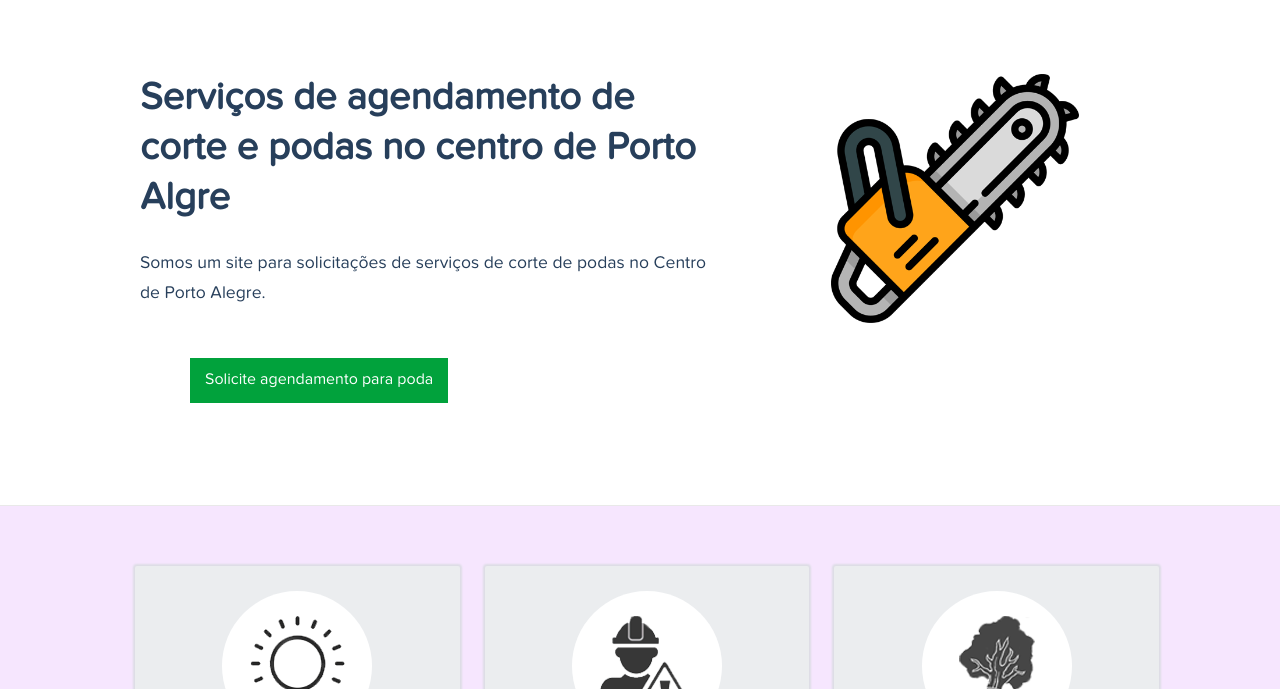
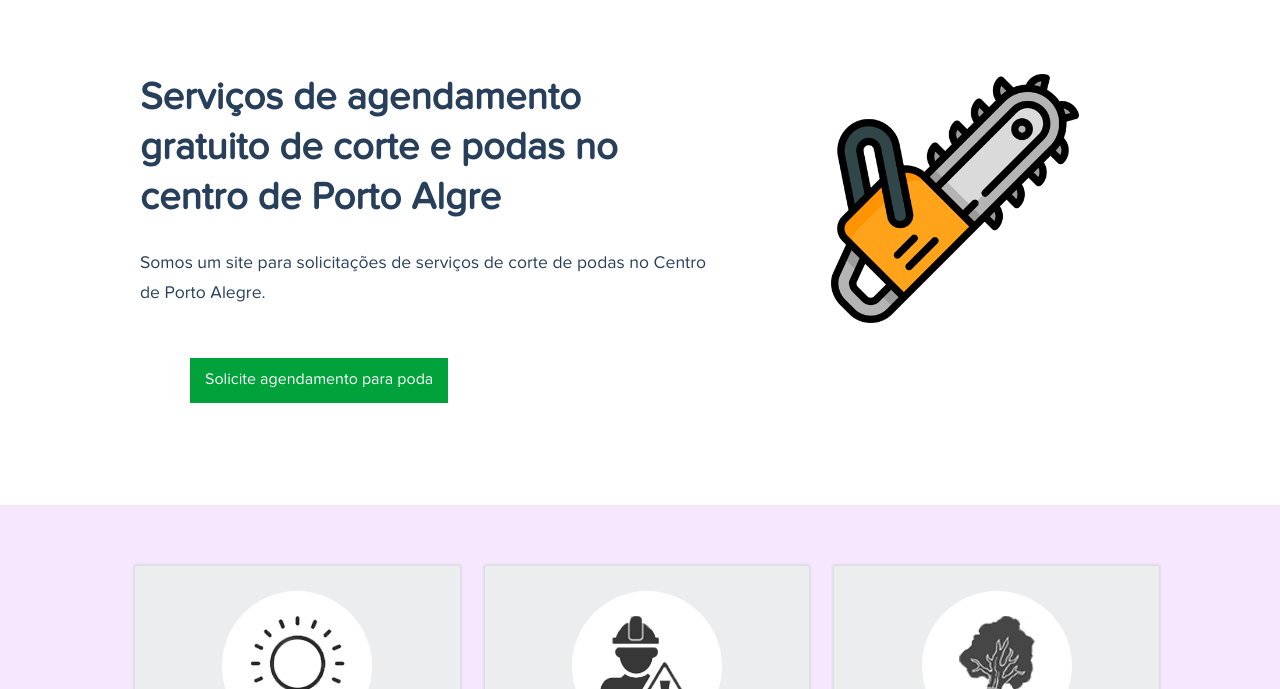
Before and after one commit to baxinski/BAXINSKI, a plain HTML site: page index.html in a window 1280 px wide. Shown: the part 111-800 px from the top of the page. Drawn offline with Linux system fonts and the light colour scheme; a web font is replaced by a local one.

Commit message:
Update index.html

```diff
--- a/index.html
+++ b/index.html
@@ -53,7 +53,7 @@
 		<section class="place-mid welcome">
 			<div class="left">
 				<div class="text">
-					<h1>Serviços de agendamento de corte e podas no centro de Porto Algre</h1>
+					<h1>Serviços de agendamento gratuito de corte e podas no centro de Porto Algre</h1>
 					<h3>Somos um site para solicitações de serviços de corte de podas no Centro de Porto Alegre.</h3>
 				</div>
 			<button type="button">Solicite agendamento para poda</button></div>
```
